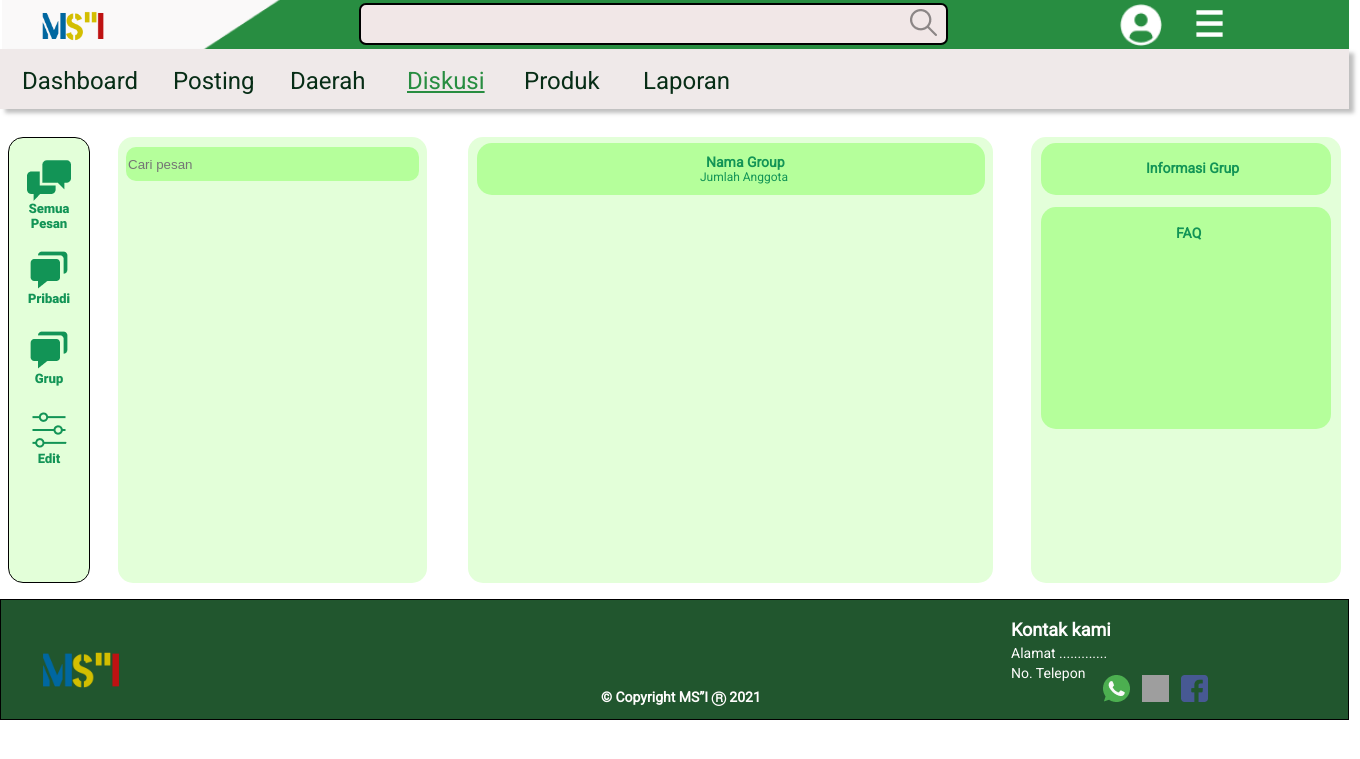
After one commit to bta-tq/ms-i, a PHP site: page /diskusi.html in a window 1360 px wide. The commit adds this page. Shown: the top 759 px of the page. Run offline with PHP 8.4, Linux system fonts and the light colour scheme; grey boxes are pictures that could not be loaded.

Commit message:
update diskusi

```diff
--- /dev/null
+++ b/css/diskusi.css
@@ -0,0 +1,555 @@
+html {
+    position: relative;
+    width: 1280px;
+    height: 720px;
+
+    background: #FFFFFF;
+}
+
+header {
+    position: absolute;
+    width: 1280px;
+    height: 117px;
+    left: 0px;
+    top: -1px;
+}
+
+.layout {
+    position: absolute;
+    width: 1280px;
+    height: 56px;
+    left: 0px;
+    top: 0px;
+}
+
+.atas-logo {
+    position: absolute;
+    width: 1347px;
+    height: 60px;
+    left: 2px;
+    top: -5px;
+
+    background: #FAF9F9;
+}
+
+.logo {
+    position: absolute;
+    width: 80px;
+    height: 80px;
+    left: 33px;
+    top: -13px;
+}
+
+.cari {
+    position: absolute;
+    width: 589px;
+    height: 42px;
+    left: 359px;
+    top: 3.5px;
+
+    background: #F1E7E7;
+    border: 2px solid #000000;
+    box-sizing: border-box;
+    border-radius: 7px;
+}
+
+.loupe {
+    position: absolute;
+    width: 27px;
+    height: 27px;
+    left: 910px;
+    top: 10px;
+}
+
+.profil {
+    position: absolute;
+    width: 42px;
+    height: 42px;
+    left: 1120px;
+    top: 5px;
+}
+
+.menu {
+    position: absolute;
+    width: 27px;
+    height: 27px;
+    left: 1196px;
+    top: 11px;
+}
+
+.bar-home {
+    position: absolute;
+    width: 1349px;
+    height: 60px;
+    left: 0px;
+    top: 50px;
+
+    background: #EFE9E9;
+    box-shadow: 5px 4px 4px rgba(0, 0, 0, 0.25);
+}
+
+.dashboard {
+    position: absolute;
+    width: 117px;
+    height: 28px;
+    left: 22px;
+    top: 18px;
+
+    font-family: Roboto;
+    font-style: normal;
+    font-weight: normal;
+    font-size: 24px;
+    line-height: 28px;
+    text-decoration: none;
+
+    color: #072D16;
+    transition: 00.3ms;
+}
+
+.dashboard :hover{
+    color: #288D41;
+}
+
+.dashboard, .daerah, .posting, .transaksi, .laporan, a {
+    font-family: Roboto;
+    font-style: normal;
+    font-weight: normal;
+    font-size: 24px;
+    line-height: 28px;
+    text-decoration: none;
+
+    color: #072D16;
+    text-decoration: none;
+}
+
+.posting {
+    position: absolute;
+    width: 117px;
+    height: 28px;
+    left: 173px;
+    top: 18px;
+
+    font-family: Roboto;
+    font-style: normal;
+    font-weight: normal;
+    font-size: 24px;
+    line-height: 28px;
+
+    text-decoration: none;
+
+    color: #072D16;
+    transition: 00.3ms;
+}
+
+.daerah {
+    position: absolute;
+    width: 117px;
+    height: 28px;
+    left: 290px;
+    top: 18px;
+
+    font-family: Roboto;
+    font-style: normal;
+    font-weight: normal;
+    font-size: 24px;
+    line-height: 28px;
+    text-decoration: none;
+
+    color: #072D16;
+    transition: 00.3ms;
+}
+
+.daerah :hover {
+    color: #288D41;
+}
+
+.diskusi a {
+    position: absolute;
+    width: 117px;
+    height: 28px;
+    left: 407px;
+    top: 18px;
+
+    font-family: Roboto;
+    font-style: normal;
+    font-weight: normal;
+    font-size: 24px;
+    line-height: 28px;
+    text-decoration: none;
+    text-decoration-line: underline;
+
+    color: #288D41;
+}
+
+.posting :hover {
+    color: #288D41;
+}
+
+.transaksi {
+    position: absolute;
+    width: 117px;
+    height: 28px;
+    left: 524px;
+    top: 18px;
+
+    font-family: Roboto;
+    font-style: normal;
+    font-weight: normal;
+    font-size: 24px;
+    line-height: 28px;
+    text-decoration: none;
+
+    color: #072D16;
+    transition: 00.3ms;
+}
+
+.transaksi :hover {
+    color: #288D41;
+}
+
+.laporan {
+    position: absolute;
+    width: 117px;
+    height: 28px;
+    left: 643px;
+    top: 18px;
+
+    font-family: Roboto;
+    font-style: normal;
+    font-weight: normal;
+    font-size: 24px;
+    line-height: 28px;
+    text-decoration: none;
+
+    color: #072D16;
+    transition: 00.3ms;
+}
+
+.laporan :hover {
+    color: #288D41;
+}
+
+.container {
+    position: absolute;
+    width: 1335px;
+    height: 446px;
+    left: 8px;
+    top: 138px;
+}
+
+.left-content {
+    position: absolute;
+    width: 82px;
+    height: 446px;
+
+    float: left;
+
+    background: #E3FFD9;
+    border-radius: 15px;
+
+    border: 1px solid #000000;
+    box-sizing: border-box;
+}
+
+.all-inbox {
+    position: absolute;
+    width: 76px;
+    height: 73px;
+    left: 2px;
+    top: 20px;
+}
+
+.private-inbox {
+    position: absolute;
+    width: 76px;
+    height: 58px;
+    left: 2px;
+    top: 110px;
+}
+
+.group-inbox {
+    position: absolute;
+    width: 76px;
+    height: 58px;
+    left: 2px;
+    top: 190px;
+}
+
+.edit-inbox {
+    position: absolute;
+    width: 76px;
+    height: 58px;
+    left: 2px;
+    top: 270px;
+}
+
+.center-content {
+    position: absolute;
+    width: 309px;
+    height: 446px;
+    left: 110px;
+
+    float: center;
+
+    background: #E3FFD9;
+    border-radius: 15px;
+}
+
+.search-inbox {
+    position: absolute;
+    width: 293px;
+    height: 34px;
+    left: 8px;
+    top: 10px;
+
+    background: #B5FF9B;
+    border-radius: 10px;
+    border: none;
+}
+
+.cari-pesan {
+    position: absolute;
+    width: 24px;
+    height: 24px;
+    left: 10px;
+    top: 5.5px;
+}
+
+.content-center {
+    position: absolute;
+    width: 525px;
+    height: 446px;
+    left: 460px;
+
+    float: center;
+
+    background: #E3FFD9;
+    border-radius: 15px;
+}
+
+.nama-group {
+    position: absolute;
+    width: 508px;
+    height: 52px;
+    left: 9px;
+    top: 5.5px;
+
+    background: #B5FF9B;
+    border-radius: 15px;
+}
+
+h1 {
+    position: absolute;
+    left: 229px;
+
+    font-family: Roboto;
+    font-style: normal;
+    font-weight: 900;
+    font-size: 14px;
+    line-height: 16px;
+    display: flex;
+    align-items: center;
+    text-align: center;
+
+    color: #129456;
+}
+
+h2 {
+    position: absolute;
+    left: 223px;
+    top: 18px;
+
+    font-family: Roboto;
+    font-style: normal;
+    font-weight: normal;
+    font-size: 12px;
+    line-height: 14px;
+    display: flex;
+    align-items: center;
+    text-align: center;
+
+    color: #129456;
+}
+
+.right-content {
+    position: absolute;
+    width: 310px;
+    height: 446px;
+    left: 1023px;
+
+    float: right;
+
+    background: #E3FFD9;
+    border-radius: 15px;
+}
+
+.inform-group {
+    position: absolute;
+    width: 290px;
+    height: 52px;
+    left: 10px;
+    top: 5.5px;
+
+    background: #B5FF9B;
+    border-radius: 15px;
+}
+
+.inform-group h1 {
+    position: absolute;
+    left: 105px;
+    top: 6px;
+
+    font-family: Roboto;
+    font-style: normal;
+    font-weight: 900;
+    font-size: 14px;
+    line-height: 16px;
+    display: flex;
+    align-items: center;
+    text-align: center;
+
+    color: #129456;
+}
+
+.FAQ {
+    position: absolute;
+    width: 290px;
+    height: 222px;
+    left: 10px;
+    top: 70px;
+
+    background: #B5FF9B;
+    border-radius: 15px;
+}
+
+.FAQ h1 {
+    position: absolute;
+    left: 135px;
+    top: 6px;
+
+    font-family: Roboto;
+    font-style: normal;
+    font-weight: 900;
+    font-size: 14px;
+    line-height: 16px;
+    display: flex;
+    align-items: center;
+    text-align: center;
+
+    color: #129456;
+}
+
+footer {
+    position: absolute;
+    width: 1349px;
+    height: 121px;
+    left: 0px;
+    bottom: 0px;
+
+    background: #21562E;
+    border: 1px solid #000000;
+    box-sizing: border-box;
+}
+
+.p2 {
+    position: absolute;
+    left: 600px;
+    top: 75px;
+
+    font-family: Roboto;
+    font-style: normal;
+    font-weight: bold;
+    font-size: 14px;
+    line-height: 16px;
+    display: flex;
+    align-items: center;
+    text-align: center;
+
+    color: #FFFDFD;
+}
+
+.logo1 {
+    position: absolute;
+    width: 100px;
+    height: 100px;
+    left: 30px;
+    top: 20px;
+}
+
+.kontak {
+    position: absolute;
+    width: 183px;
+    height: 22px;
+    left: 1010px;
+    top: 0px;
+
+    font-family: Roboto;
+    font-style: normal;
+    font-weight: bold;
+    font-size: 18px;
+    line-height: 21px;
+    display: flex;
+    align-items: center;
+
+    color: #FFFDFD;
+}
+
+.alamat {
+    position: absolute;
+    width: 183px;
+    height: 22px;
+    left: 1010px;
+    top: 28px;
+
+    font-family: Roboto;
+    font-style: normal;
+    font-weight: normal;
+    font-size: 14px;
+    line-height: 16px;
+    display: flex;
+    align-items: center;
+
+    color: #FFFDFD;
+}
+
+.telepon {
+    position: absolute;
+    width: 183px;
+    height: 22px;
+    left: 1010px;
+    top: 48px;
+
+    font-family: Roboto;
+    font-style: normal;
+    font-weight: normal;
+    font-size: 14px;
+    line-height: 16px;
+    display: flex;
+    align-items: center;
+
+    color: #FFFDFD;
+}
+
+.wa {
+    position: absolute;
+    width: 27px;
+    height: 27px;
+    left: 1102px;
+    top: 75px;
+}
+
+.ig {
+    position: absolute;
+    width: 27px;
+    height: 27px;
+    left: 1141px;
+    top: 75px;
+}
+
+.fb {
+    position: absolute;
+    width: 27px;
+    height: 27px;
+    left: 1180px;
+    top: 75px;
+}
--- /dev/null
+++ b/diskusi.html
@@ -0,0 +1,84 @@
+<!DOCTYPE html>
+<html>
+    <head>
+        <meta charset="UTF-8">
+        <meta name="viewport" content="width=device-width, initial-scale=1.0">
+        <title>MS"-I</title>
+        <link rel="shortcut icon" type="image/x-icon" href="Asset/logo.png">
+        <link rel="stylesheet" href= "https://fonts.googleapis.com/css?family=Roboto">
+        <link rel="stylesheet" href="css/diskusi.css">
+    </head>
+<body class = "html">
+    <div>
+        <header>
+            <div class="layout">
+                <div>
+                    <img class ="atas-logo" src="Asset/Group 77.png">
+                    <img class="logo" src="Asset/logo.png">
+                    <a href="#" onclick="profil()"><img class="profil" src="Asset/Vector (1).png" alt="profil"></a>
+                    <a href="#" onclick="menu()"><img class="menu" src="Asset/Vector.png" alt="menuu"></a>
+                </div>
+                <div>
+                    <input class="cari" type="seacrh">
+                    <a href="#" onclick="cari()"><img class="loupe" src="Asset/loupe 1.png" alt="carii" ></a>
+                </div>
+                <div class="bar-home">
+                    <section class="dashboard">
+                        <a href="dashboard.html">Dashboard</a>
+                    </section>
+                    <section class="posting">
+                        <a href="postingan.html">Posting</a>
+                    </section>
+                    <section class="daerah">
+                        <a href="daerah.html">Daerah</a>
+                    </section>
+                    <section class="diskusi">
+                        <a href="diskusi.html">Diskusi</a>
+                    </section>
+                    <section class="transaksi">
+                        <a href="transaksi.html">Produk</a>
+                    </section>
+                    <section class="laporan">
+                        <a href="laporan.html">Laporan</a>
+                    </section>
+                </div>
+                <div class="container">
+                    <div class="left-content">
+                        <a href="#" onclick="semuapesan()"><img class="all-inbox" src="Asset/Group 90.png"></a>
+                        <a href="#" onclick="pribadi()"><img class="private-inbox" src="Asset/Group 87.png"></a>
+                        <a href="#" onclick="grup()"><img class="group-inbox" src="Asset/Group 118.png"></a>
+                        <a href="#" onclick="edit()"><img class="edit-inbox" src="Asset/Group 88.png"></a>
+                    </div>
+                    <div class="center-content">
+                            <input class="search-inbox" type="search" placeholder="Cari pesan">
+                            <!-- <a href="#" onclick="search()"><img class="cari-pesan" src=""></a> -->
+                    </div>
+                    <div class="content-center">
+                        <section class="nama-group">
+                            <h1>Nama Group</h1>
+                            <h2>Jumlah Anggota</h2>
+                        </section>
+                    </div>
+                    <div class="right-content">
+                        <section class="inform-group">
+                            <h1>Informasi Grup</h1>
+                        </section>
+                        <section class="FAQ">
+                            <h1>FAQ</h1>
+                        </section>
+                    </div>
+                </div>
+            </div>
+        </header>
+        <footer>
+            <img class = "logo1" src="Asset/logo.png">
+            <p class="p2"> © Copyright MS”I Ⓡ 2021 </p>
+            <p class="kontak"> Kontak kami</p>
+            <p class="alamat"> Alamat .............</p>
+            <p class="telepon"> No. Telepon</p>
+            <img class = "wa" src="Asset/whatsapp (1) 1.png">
+            <img class = "ig" src="Assets/instagram">
+            <img class = "fb" src="Asset/facebook 1.png">
+        </footer>
+    </div>
+</body>
```
Also changed, not shown: css/postingan.css (+45 -5 lines), daftar.html (+11 -7 lines), postingan.html (+6 -2 lines), Asset/Group 118.png (added), Asset/Group 87.png (added), Asset/Group 88.png (added), Asset/Group 90.png (added), Asset/bx_bx-search-alt.png (added).
